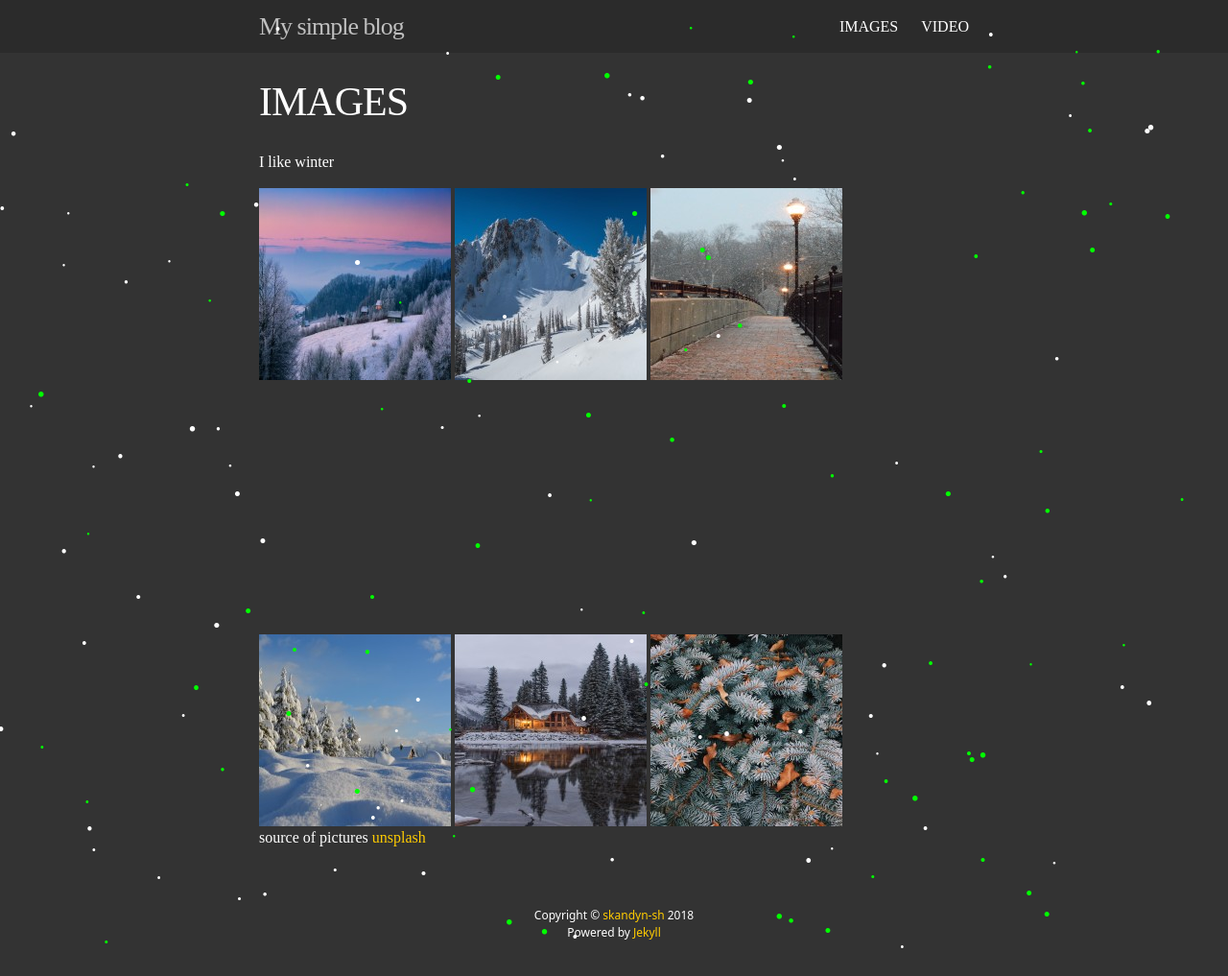
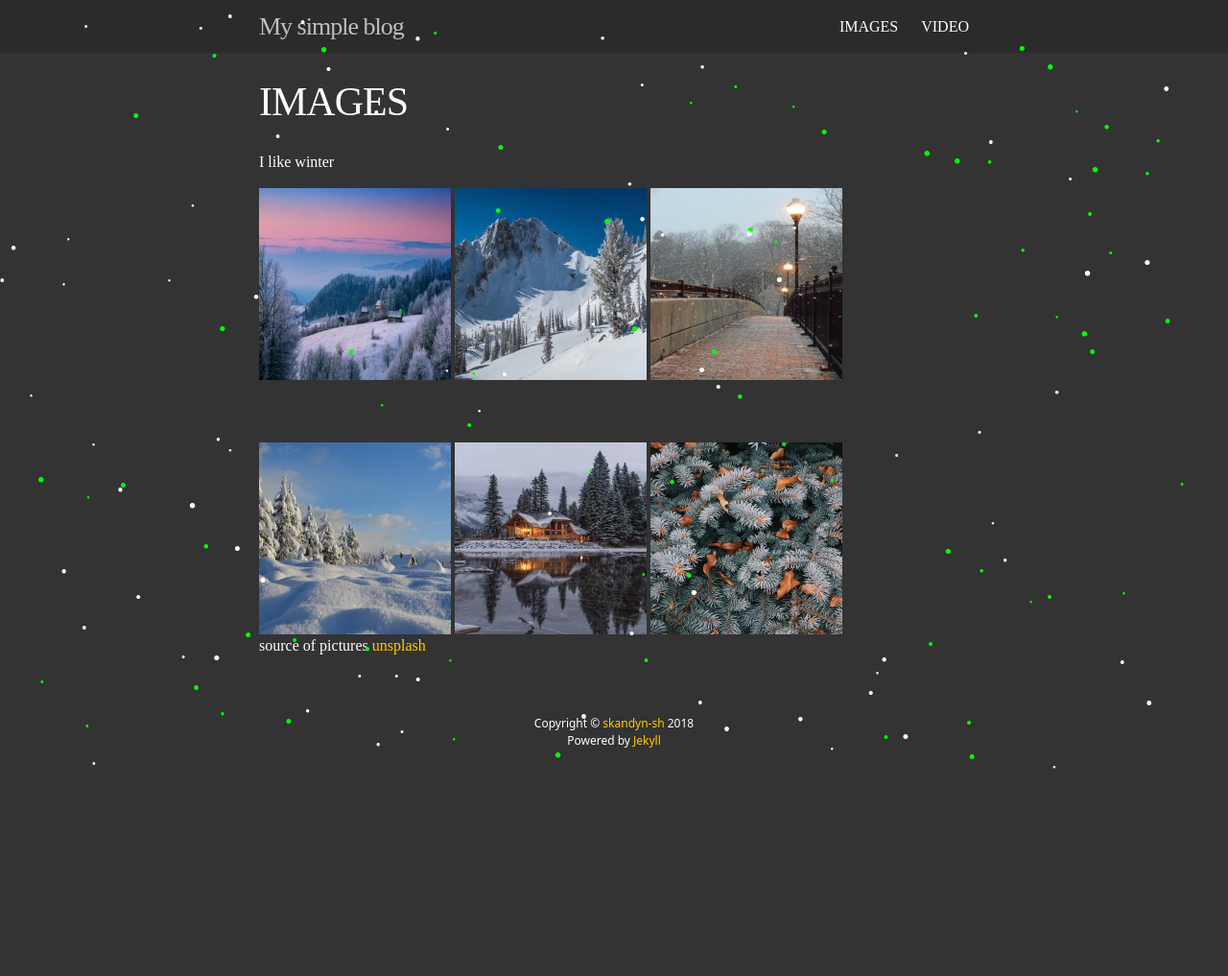
Before and after one commit to skandyn-sh/skandyn-sh.github.io, a Jekyll site: the page built from photos.html, in a window 1280 px wide. Shown: the whole page at 96% size. Built offline with Jekyll 4.4.1, drawn with Linux system fonts in a browser that asks for light colours; nearby versions of some CDN libraries; library files that are not in the unit come from our copies; comment, search, counter and statistics services are not loaded; after the commit the page ends 900 px from its top, so only the background shows below that.

Commit message:
Update photos.html

```diff
--- a/photos.html
+++ b/photos.html
@@ -8,7 +8,7 @@
 <a data-fancybox="gallery" href="/img/photos/big_1.jpg"><img src="/img/photos/small_1.jpg"></a>
 <a data-fancybox="gallery" href="/img/photos/big_2.jpg"><img src="/img/photos/small_2.jpg"></a>
 <a data-fancybox="gallery" href="/img/photos/big_3.jpg"><img src="/img/photos/small_3.jpg"></a>
-<p style="padding-bottom: 250px"></p>
+<p style="padding-bottom: 50px"></p>
 <a data-fancybox="gallery" href="/img/photos/big_4.jpg"><img src="/img/photos/small_4.jpg"></a>
 <a data-fancybox="gallery" href="/img/photos/big_5.jpg"><img src="/img/photos/small_5.jpg"></a>
 <a data-fancybox="gallery" href="/img/photos/big_6.jpg"><img src="/img/photos/small_6.jpg"></a>
```
